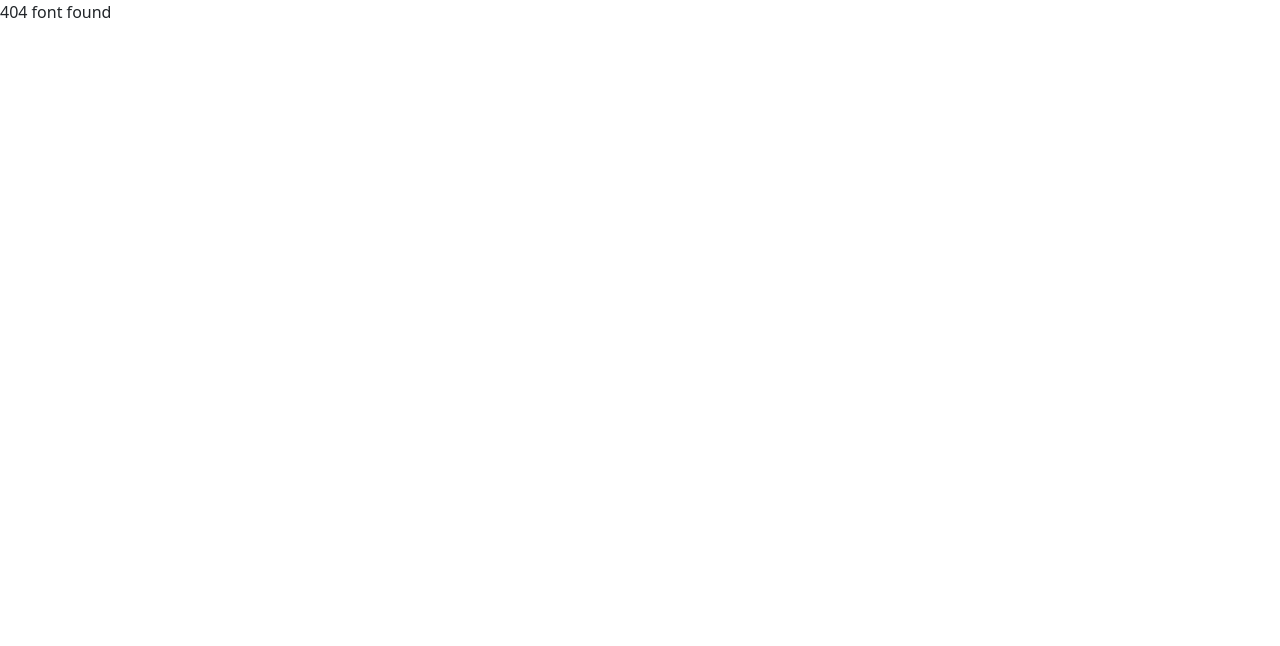
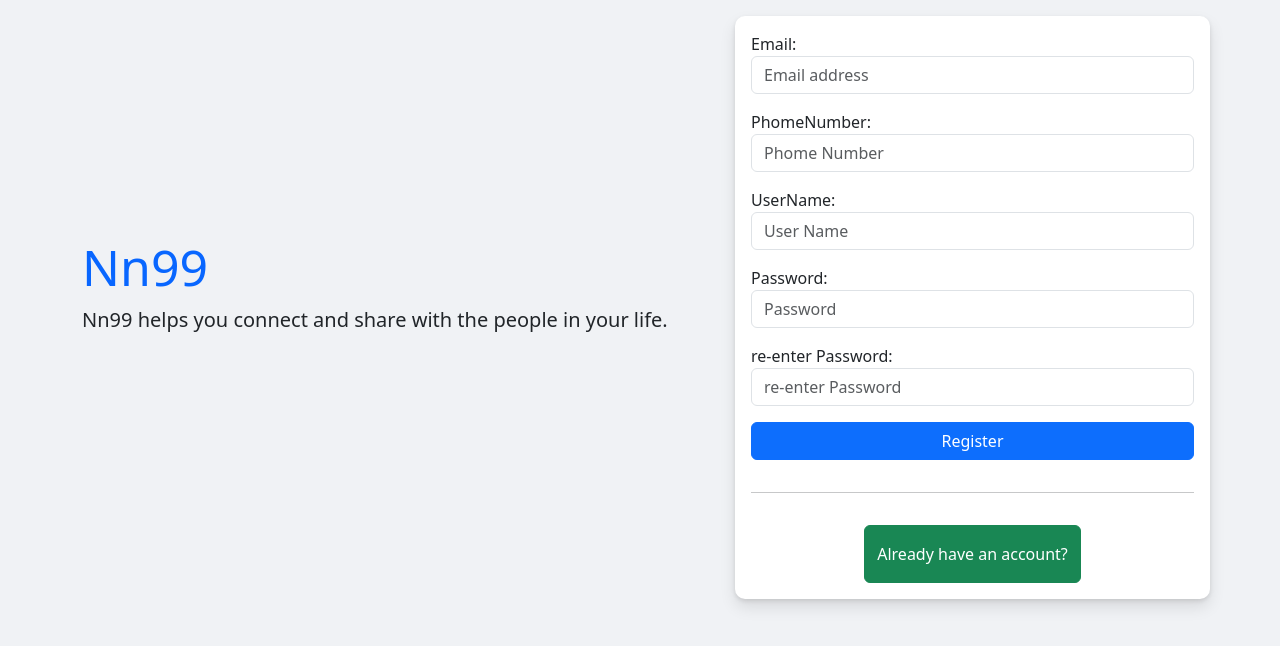
Before and after one commit to nmnhan2641999/JWT_Frontend, a React (Create React App) app: page /register in a window 1280 px wide. Before the commit this address had no page. Shown: the top 646 px of the page. Built offline with nearby package versions, Linux system fonts and the light colour scheme.

Commit message:
register user page

```diff
--- a/src/App.js
+++ b/src/App.js
@@ -1,13 +1,13 @@
 import './App.scss'
-import Login from './component/Login/Login';
 import Nav from './component/Navigation/Nav';
-
 import {
   BrowserRouter as Router,
   Switch,
   Route,
 
 } from "react-router-dom";
+import Login from './component/Login/Login';
+import Register from './component/Register/Register';
 
 
 
@@ -28,6 +28,9 @@
         <Route path="/login">
           <Login />
         </Route>
+        <Route path="/register">
+          <Register />
+        </Route>
         <Route path="/" exact>
           home
         </Route>
--- a/src/component/Login/Login.js
+++ b/src/component/Login/Login.js
@@ -1,5 +1,12 @@
 import './Login.scss'
+import { useHistory } from "react-router-dom";
+
 const Login = (props) => {
+    let history = useHistory();
+    const handleCreateNuewAccount = () => {
+        history.push("/register");
+    }
+
     return (
         <div className="login-container pt-3">
             <div className="container ">
@@ -16,7 +23,7 @@
                         <span className='text-center'><a className='forgot_password' href='#'>Forgotten password?</a></span>
                         <hr />
                         <div className='text-center'>
-                            <button className='btn btn-success py-3'>Create new account</button>
+                            <button className='btn btn-success py-3' onClick={() => handleCreateNuewAccount()}>Create new account</button>
                         </div>
                     </div>
 
--- /dev/null
+++ b/src/component/Register/Register.js
@@ -0,0 +1,56 @@
+import './Register.scss'
+import { useHistory } from "react-router-dom";
+
+const Register = (props) => {
+    let history = useHistory();
+    const handleLogin = () => {
+        history.push("/login");
+    }
+
+    return (
+        <div className="register-container pt-3">
+            <div className="container ">
+                <div className="row px-3 px-sm-0 ">
+                    <div className="content-left col-12 d-none col-sm-7 d-sm-block align-self-center ">
+                        <div className='brand'>Nn99</div>
+                        <div className='detail'>Nn99 helps you connect and share with the people in your life.</div>
+                    </div>
+                    <div className="content-right col-sm-5 col-12 d-flex flex-column py-3 gap-3 px-3 ">
+                        <div className='brand d-block d-sm-none'>Nn99</div>
+                        <div className='form-group'>
+                            <label>Email:</label>
+                            <input type='text' className='form-control' placeholder='Email address'></input>
+                        </div>
+                        <div className='form-group'>
+                            <label>PhomeNumber:</label>
+                            <input type='text' className='form-control' placeholder='Phome Number'></input>
+                        </div>
+                        <div className='form-group'>
+                            <label>UserName:</label>
+                            <input type='text' className='form-control' placeholder='User Name'></input>
+                        </div>
+                        <div className='form-group'>
+                            <label>Password:</label>
+                            <input type='text' className='form-control' placeholder='Password'></input>
+                        </div>
+                        <div className='form-group'>
+                            <label>re-enter Password:</label>
+                            <input type='text' className='form-control' placeholder='re-enter Password'></input>
+                        </div>
+
+
+
+
+                        <button className='btn btn-primary'>Register</button>
+                        <hr />
+                        <div className='text-center'>
+                            <button className='btn btn-success py-3' onClick={() => handleLogin()}>Already have an account?</button>
+                        </div>
+                    </div>
+
+                </div>
+            </div>
+        </div>
+    )
+}
+export default Register
--- /dev/null
+++ b/src/component/Register/Register.scss
@@ -0,0 +1,43 @@
+.register-container {
+    background-color: #f0f2f5;
+    min-height: 100vh;
+    padding-top: 20px;
+
+    .content-left {
+        padding-bottom: 50px;
+
+        .brand {
+            color: #0866ff;
+            font-size: 50px;
+        }
+
+        .detail {
+            font-size: 20px;
+        }
+    }
+
+    .content-right {
+        display: flex;
+        justify-content: center;
+
+        border-radius: 10px;
+        background-color: #fff;
+
+        box-shadow: 0 2px 4px rgba(0, 0, 0, .1), 0 8px 16px rgba(0, 0, 0, .1);
+        box-sizing: border-box;
+
+        .brand {
+            color: #0866ff;
+            text-align: center;
+            font-size: 30px;
+        }
+    }
+
+    .forgot_password {
+        text-decoration: none;
+
+        &:hover {
+            text-decoration: underline;
+        }
+    }
+}
```
